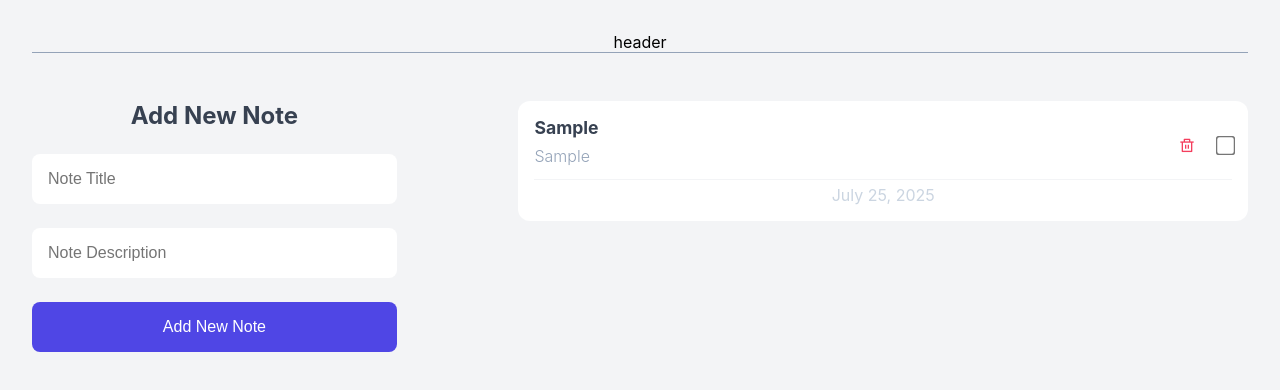
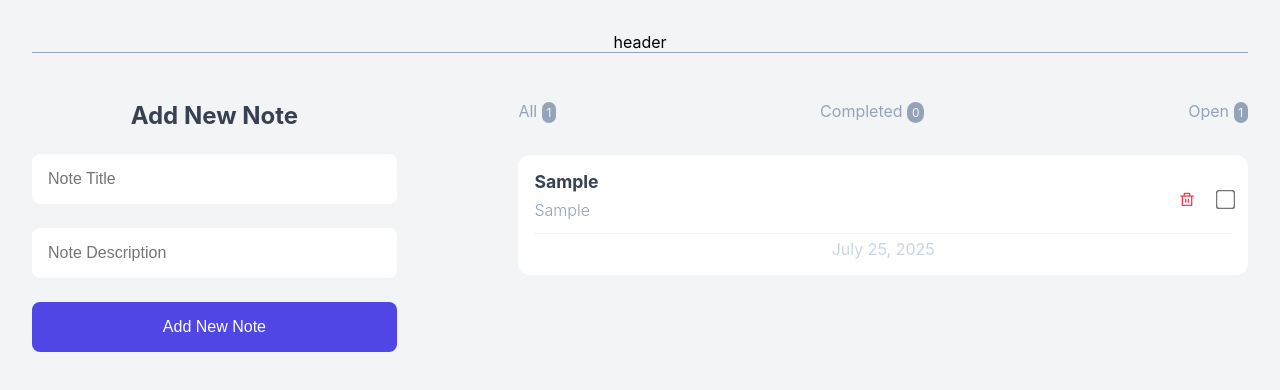
Before and after one commit to RamtinImani/light-notes, a React (Vite) app: page / in a window 1280 px wide. Both pictures are taken after typing "Sample", "Sample" into the empty fields and a click on the button "Add New Note". Shown: the top 390 px of the page. Built offline with nearby package versions, Linux system fonts and the light colour scheme.

Commit message:
Add NoteStatus component for show notes status

```diff
--- a/src/App.jsx
+++ b/src/App.jsx
@@ -2,6 +2,7 @@
 import "./App.css";
 import AddNewNote from "./components/AddNewNote";
 import NoteList from "./components/NoteList";
+import NoteStatus from "./components/NoteStatus";
 
 function App() {
   //! notes state => lifted up state
@@ -36,6 +37,7 @@
       <div className="note-app__body">
         <AddNewNote onAddNote={handleAddNote} />
         <div className="note-app__container">
+          <NoteStatus notes={notes} />
           <NoteList
             notes={notes}
             onDeleteNote={handleDeleteNote}
--- /dev/null
+++ b/src/components/NoteStatus.jsx
@@ -0,0 +1,28 @@
+function NoteStatus({ notes }) {
+  const allNotes = notes.length;
+  const completedNotes = notes.filter((note) => note.isCompleted).length;
+  const unCompletedNotes = allNotes - completedNotes;
+
+  if (!allNotes)
+    return (
+      <h2>
+        <span>🖋️</span>No notes found
+      </h2>
+    );
+
+  return (
+    <ul className="note-status">
+      <li>
+        All <span>{allNotes}</span>
+      </li>
+      <li>
+        Completed <span>{completedNotes}</span>
+      </li>
+      <li>
+        Open <span>{unCompletedNotes}</span>
+      </li>
+    </ul>
+  );
+}
+
+export default NoteStatus;
```
